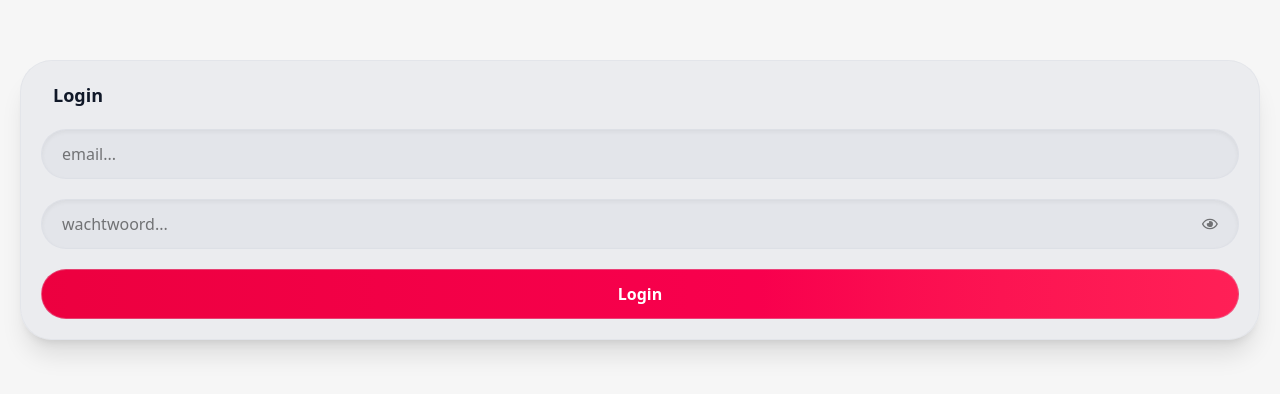
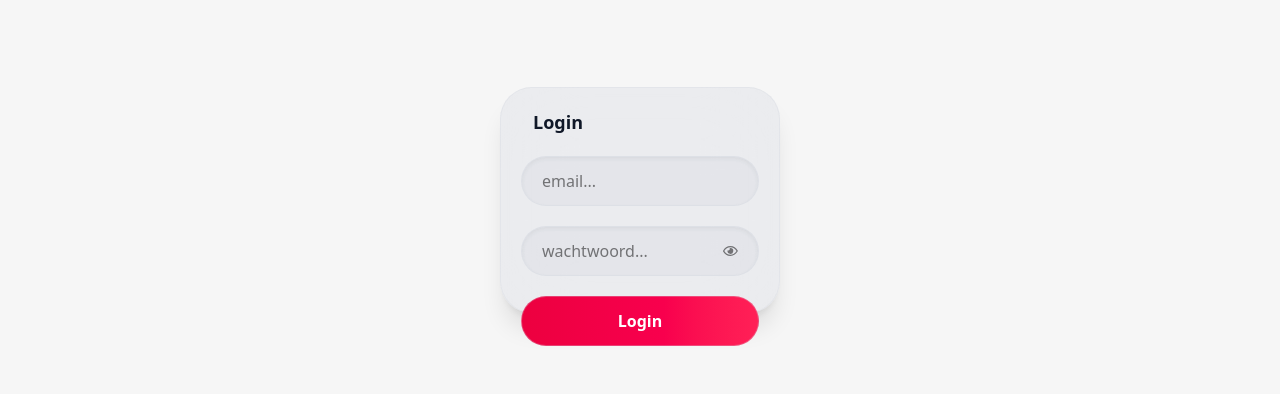
Before and after one commit to CharlesDegraeuwe/sdp-ii-monorepo, a Next.js app: page /login in a window 1280 px wide. Shown: the part 200-594 px from the top of the page. Built offline with nearby package versions, Linux system fonts and the light colour scheme; no server answers.

Commit message:
design system update

```diff
--- a/app/(pages)/(app)/locaties/page.tsx
+++ b/app/(pages)/(app)/locaties/page.tsx
@@ -8,7 +8,7 @@ export default function Page() {
   return (
     <div className={'relative z-0 w-full h-full flex'}>
       <div className="flex flex-col gap-5 absolute h-full max-w-1/5 w-1/5 z-40 left-5 top-30">
-        <Container className={'bg-white max-h-3/4 h-3/4 pt-5'}>
+        <Container bg={'zinc-50'} className={'max-h-3/4 h-3/4 pt-5'}>
           <Input placeholder={'zoeken...'} color={'white'} />
         </Container>
       </div>
--- a/app/(pages)/(auth)/login/page.tsx
+++ b/app/(pages)/(auth)/login/page.tsx
@@ -8,12 +8,10 @@ export default function Page() {
   return (
     <PageContainer>
       <Container
-        width="1/2"
-        height="1/3"
         pointer={true}
         padding="10"
         gap={5}
-        className={'px-5 py-10'}
+        className={'p-5 max-w-1/4 max-h-1/3'}
         flexDirection="col"
         flex="flex"
       >
--- a/components/design system/Container/Container.tsx
+++ b/components/design system/Container/Container.tsx
@@ -14,11 +14,13 @@ const Container = (props: ContainerProps) => {
     className,
     label,
     indent,
+    bg,
   } = props;
 
   return (
     <div
       className={`flex flex-col gap-2 w-full
+      bg-transparent
               ${className && className}
             ${height ? `h-${height}` : 'h-full'}
              ${width ? `min-w-${width} w-${width}` : 'w-full'}
@@ -31,9 +33,9 @@ const Container = (props: ContainerProps) => {
       )}
       <div
         onClick={onClick && onClick}
-        className={`border border-gray-300/30 rounded-4xl w-full h-full p-5 bg-gray-300/30 shadow-xl hover:border-gray-400/30 transition-all duration-300
+        className={`border border-gray-300/30 backdrop-blur-2xl rounded-4xl w-full h-full p-5 bg-gray-300/30 shadow-xl hover:border-gray-400/30 transition-all duration-300
                   ${pointer && 'cursor-pointer'}
-
+                  ${bg && `bg-${bg}`}
 
                   ${padding ? `p-${padding}` : 'p-0'}
                   ${flex ? `${flex}` : ''}
--- a/components/design system/Container/Container.types.ts
+++ b/components/design system/Container/Container.types.ts
@@ -13,4 +13,5 @@ export interface ContainerProps extends React.HTMLProps<HTMLDivElement> {
   gap?: number | string;
   flexDirection?: 'row' | 'col';
   indent?: boolean;
+  bg?: string;
 }
```
